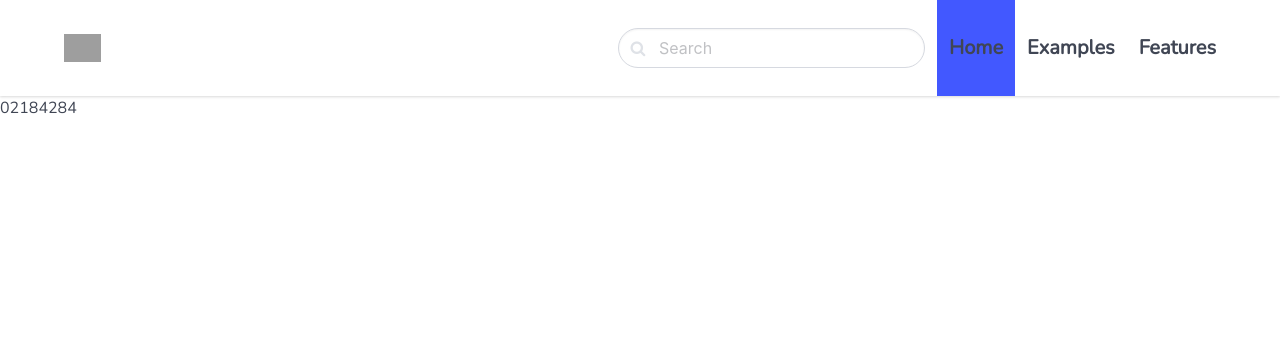
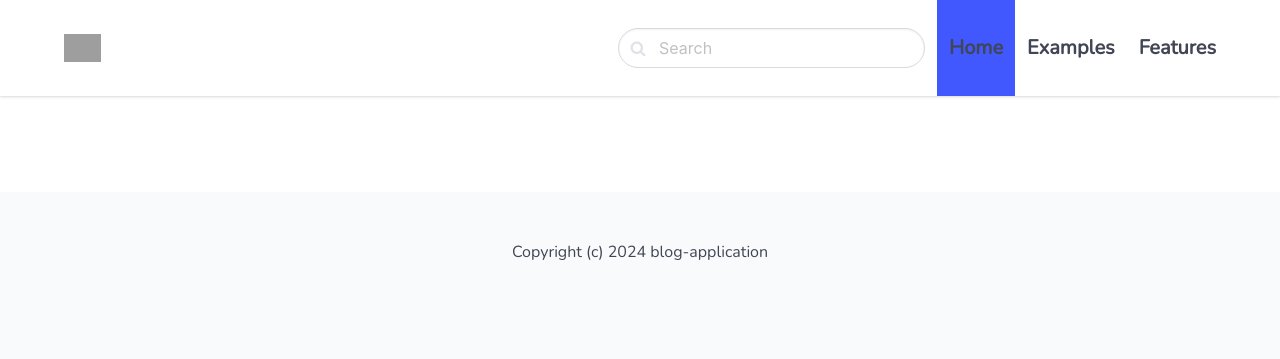
Before and after one commit to yazdancode/blog-application, a Django app: template base/templates/base/base.html in a window 1280 px wide. Shown: the top 359 px of the page. Run offline with Django 5.2, Linux system fonts and the light colour scheme; the template is opened without the code that fills it, so the values that code supplies are empty; grey boxes are pictures that could not be loaded.

Commit message:
new app blog

```diff
--- a/base/templates/base/base.html
+++ b/base/templates/base/base.html
@@ -12,12 +12,15 @@
     <link rel="stylesheet" type="text/css"  href="{% static 'base/css/bulma-divider.min.css' %}"/>
     <style>
     @import url('https://fonts.googleapis.com/css2?family=Nunito&display=swap');
-  	body {font-family: 'Nunito', sans-serif;}
+    body {font-family: 'Nunito', sans-serif;}
     nav.navbar {
       height: 6rem !important;
       box-shadow: 0 1px 3px 0 rgba(0, 0, 0, .1), 0 1px 2px 0 rgba(0, 0, 0, .06) !important;
     }
-    ::-webkit-scrollbar{height:10px;width:10px}::-webkit-scrollbar-track{background:#efefef;border-radius:6px}::-webkit-scrollbar-thumb{background:#d5d5d5;border-radius:6px}::-webkit-scrollbar-thumb:hover{background:#c4c4c4}
+    ::-webkit-scrollbar{height:10px;width:10px}
+    ::-webkit-scrollbar-track{background:#efefef;border-radius:6px}
+    ::-webkit-scrollbar-thumb{background:#d5d5d5;border-radius:6px}
+    ::-webkit-scrollbar-thumb:hover{background:#c4c4c4}
     </style>
 </head>
 <body>
@@ -58,8 +61,42 @@
       </div>
     </div>
   </nav>
-     {% block content %}
-     {% endblock content %}
+
+  <section class="section">
+     <div class="container">
+         {% block content %}
+         {% endblock content %}
+     </div>
+  </section>
+  <footer class="footer">
+     <div class="content has-text-centered">
+         <p>
+             Copyright (c) 2024 blog-application
+         </p>
+     </div>
+  </footer>
+
+  <script>
+    document.addEventListener('DOMContentLoaded', () => {
+      // Get all "navbar-burger" elements
+      const $navbarBurgers = Array.prototype.slice.call(document.querySelectorAll('.navbar-burger'), 0);
+
+      // Check if there are any navbar burgers
+      if ($navbarBurgers.length > 0) {
+        // Add a click event on each of them
+        $navbarBurgers.forEach(el => {
+          el.addEventListener('click', () => {
+            // Get the target from the "data-target" attribute
+            const target = el.dataset.target;
+            const $target = document.getElementById(target);
+
+            // Toggle the "is-active" class on both the "navbar-burger" and the "navbar-menu"
+            el.classList.toggle('is-active');
+            $target.classList.toggle('is-active');
+          });
+        });
+      }
+    });
+  </script>
 </body>
 </html>
-02184284
--- a/blog_application/settings.py
+++ b/blog_application/settings.py
@@ -37,7 +37,8 @@ INSTALLED_APPS = [
     'django.contrib.sessions',
     'django.contrib.messages',
     'django.contrib.staticfiles',
-        'base.apps.BaseConfig'
+    'base.apps.BaseConfig',
+    'blog.apps.BlogConfig',
 ]
 
 MIDDLEWARE = [
```
Also changed, not shown: blog/migrations/__init__.py (added).
